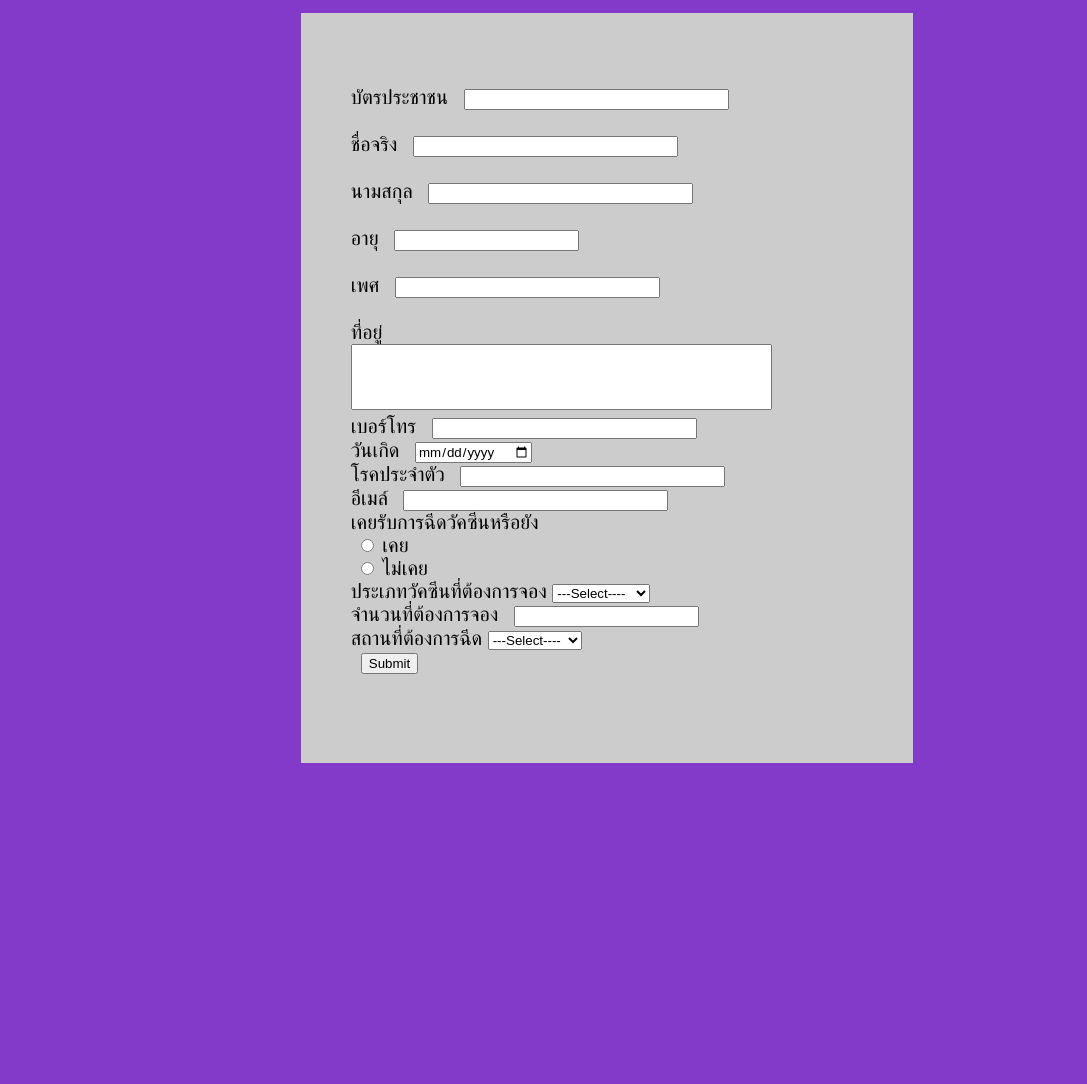
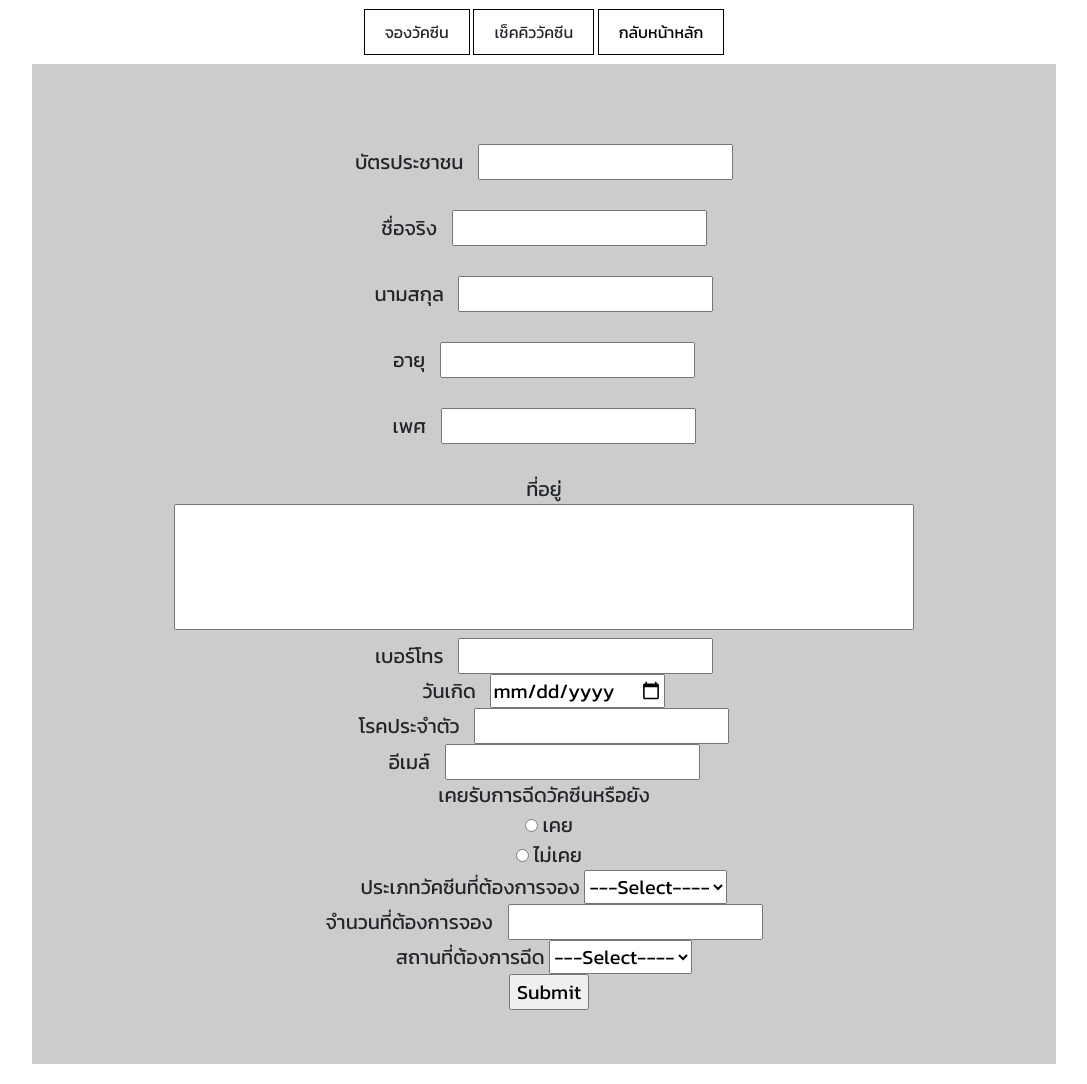
Before and after one commit to JustinzDev/reserve-vaccine, a PHP site: page /best-of-vaccine/reserve.php in a window 1280 px wide. Shown: the whole page, without its empty margins (96-1183 px from the left). Before the commit the page ends 763 px from the top, so only its background shows below. Run offline with PHP 8.4, Linux system fonts and the light colour scheme; data that the repository does not hold is empty.

Commit message:
แก้เชื่อมหน้าต่าง

```diff
--- a/assets/css/main.css
+++ b/assets/css/main.css
@@ -116,15 +116,15 @@ a:hover{
 
 /* หน้าจองวัคซีน */
 
-@media screen and (max-width: 680px) {
 .Box_Input_vaccin01{
-        background-color: rgb(56, 173, 81);
+    width: 100%;
+    margin: auto;
 }
 .Box_Input_vaccin02{
-        width: 70%;
-        height: 80%;
-        margin-top: 10%;
-        margin-left: 10%;
+    width: 80%;
+    margin: auto;
+    margin-top: 20px;
+    text-align: center;
     padding: 20px;
     font-size: 12px;
     background-color: rgb(204, 204, 204);
@@ -134,24 +134,22 @@ a:hover{
 }
 .Contorl_form textarea{
     resize: none;
+    width: 80%;
 }
 
-}
 @media screen and (min-width: 681px) {
     .Box_Input_vaccin01{
         width: 100%;
-        height: 850px;
+        margin: auto;
         display: flex;
-
-        background-color: rgb(132, 58, 201);
+        text-align: center;
     }
     .Box_Input_vaccin02{
-        width: 40%;
-        height: 650px;
-        margin-top: 1%;
-        margin-left: 31%;
+        width: 80%;
+        height: 1000px;
         padding: 50px;
         font-size: 20px;
+        margin-bottom: 20px;
         background-color: rgb(204, 204, 204);
     }
     .Contorl_form input{
@@ -161,11 +159,6 @@ a:hover{
         resize: none;
     }
 }
-
-
-
-
-
 
 /* หน้าเช็ควัคซีน */
 .divA{  /* Class Selector */
--- a/check-vaccine.php
+++ b/check-vaccine.php
@@ -30,6 +30,7 @@
     <div class="menutype">
         <a data-target="reserve">จองวัคซีน</a>
         <a data-target="check-vaccine">เช็คคิววัคซีน</a>
+        <a style="text-decoration: none; color: black;" href="<?php echo $mylocalhost;?>">กลับหน้าหลัก</a>
     </div>
     <div class="divA">
         <div class="divC">
--- a/reserve.php
+++ b/reserve.php
@@ -1,63 +1,73 @@
+<?php include('api/setlink.php');?>
 <!DOCTYPE html>
 <html lang="en">
 
 <head>
-    <meta charset="UTF-8">
-    <link href="<?php echo $mylocalhost; ?>assets/reserve.php?v=<?=time();?>" rel="stylesheet">
+<meta charset="UTF-8">
     <meta http-equiv="X-UA-Compatible" content="IE=edge">
     <meta name="viewport" content="width=device-width, initial-scale=1.0">
-    <link rel="stylesheet" href="assets/css/main.css">
+    <title>จองวัคซีน</title>
+    <link href="<?php echo $mylocalhost; ?>assets/css/main.css?v=<?=time();?>" rel="stylesheet">
+    <link href="https://fonts.googleapis.com/css2?family=Kanit&display=swap" rel="stylesheet">
+    <link href="https://cdn.jsdelivr.net/npm/bootstrap@5.1.0/dist/css/bootstrap.min.css" rel="stylesheet" integrity="sha384-KyZXEAg3QhqLMpG8r+8fhAXLRk2vvoC2f3B09zVXn8CA5QIVfZOJ3BCsw2P0p/We" crossorigin="anonymous">
+    <script src="https://cdn.jsdelivr.net/npm/bootstrap@5.1.0/dist/js/bootstrap.bundle.min.js" integrity="sha384-U1DAWAznBHeqEIlVSCgzq+c9gqGAJn5c/t99JyeKa9xxaYpSvHU5awsuZVVFIhvj" crossorigin="anonymous"></script>
+    <script src="https://code.jquery.com/jquery-3.6.0.js" integrity="sha256-H+K7U5CnXl1h5ywQfKtSj8PCmoN9aaq30gDh27Xc0jk=" crossorigin="anonymous"></script>
+    <script>
+        $(document).ready(function(){
+            var trigger = $('.menutype a'),
+                container = $('#contentdata');
 
-    <!--เรียกสกอบาร์-->
-    <STYLE TYPE="text/css">
-        html {
-            overflow: -moz-scrollbars-vertical;
-            overflow-y: scroll;
-        }
-    </STYLE>
+            trigger.on('click', function(){
+                var $this = $(this)
+                target = $this.data('target');
 
-    <title>การจองวัคซีน</title>
+                container.load(target);
+                return false;
+            });
+        });
+    </script>
 
 </head>
-
 <body>
-
+    <div class="menutype">
+        <a data-target="reserve">จองวัคซีน</a>
+        <a data-target="check-vaccine">เช็คคิววัคซีน</a>
+        <a style="text-decoration: none; color: black;" href="<?php echo $mylocalhost;?>">กลับหน้าหลัก</a>
+    </div>
     <div class="Box_Input_vaccin01">
-
         <div class="Box_Input_vaccin02">
             <form action="#" method="POST">
-
                 <div class="Contorl_form">
                     <br>
                     <label>บัตรประชาชน </label>
-                    <input type="text" name="idcard" pattern="[0-9]" maxlength="13"  size="30" required  > <br><br>
+                    <input type="text" name="idcard" pattern="[0-9]" maxlength="13"  required  > <br><br>
 
                     <label>ชื่อจริง</label>
-                    <input type="text" name="fname"    size="30" required> <br><br>
+                    <input type="text" name="fname"  required> <br><br>
 
                     <label>นามสกุล</label>
-                    <input type="text" name="lname"    size="30" required> <br><br>
+                    <input type="text" name="lname"   required> <br><br>
 
                     <label>อายุ</label>
-                    <input type="number" name="age"  size="30" required> <br><br>
+                    <input type="number" name="age" required> <br><br>
 
                     <label>เพศ</label>
-                    <input type="text" name="sex"    size="30" required> <br><br>
+                    <input type="text" name="sex"  required> <br><br>
 
                     <label>ที่อยู่</label> <br>
                     <textarea  name="address" rows="4" cols="50"   required> </textarea> <br>
 
                     <label>เบอร์โทร</label>
-                    <input type="text" name="phone " pattern="[0-9]" maxlength="10"  size="30" required> <br>
+                    <input type="text" name="phone " pattern="[0-9]" maxlength="10"  required> <br>
 
                     <label>วันเกิด</label>
-                    <input type="date" name="birth"  size="30" required> <br>
+                    <input type="date" name="birth"  required> <br>
 
                     <label>โรคประจำตัว</label>
-                    <input type="text" name="disease"  size="30" required> <br>
+                    <input type="text" name="disease"  required> <br>
 
                     <label>อีเมล์</label>
-                    <input type="email" name="email" size="30" required> <br>
+                    <input type="email" name="email" required> <br>
 
                     <label>เคยรับการฉีดวัคซีนหรือยัง</label>   <br>
                     <input type="radio" name="getvac" value="1" required> <label>เคย</label><br>
@@ -74,7 +84,7 @@
                     </select>                                                                          <br>
 
                     <label>จำนวนที่ต้องการจอง</label>
-                    <input type="number" name="needles"  size="30"> <br>
+                    <input type="number" name="needles" > <br>
 
                     <label>สถานที่ต้องการฉีด</label>
                     <select name="locationid ">
@@ -91,11 +101,6 @@
 
             </form>
         </div>
-
     </div>
-
-
-
 </body>
-
 </html>
```
Lines whose indentation alone changed are shown as unchanged.
